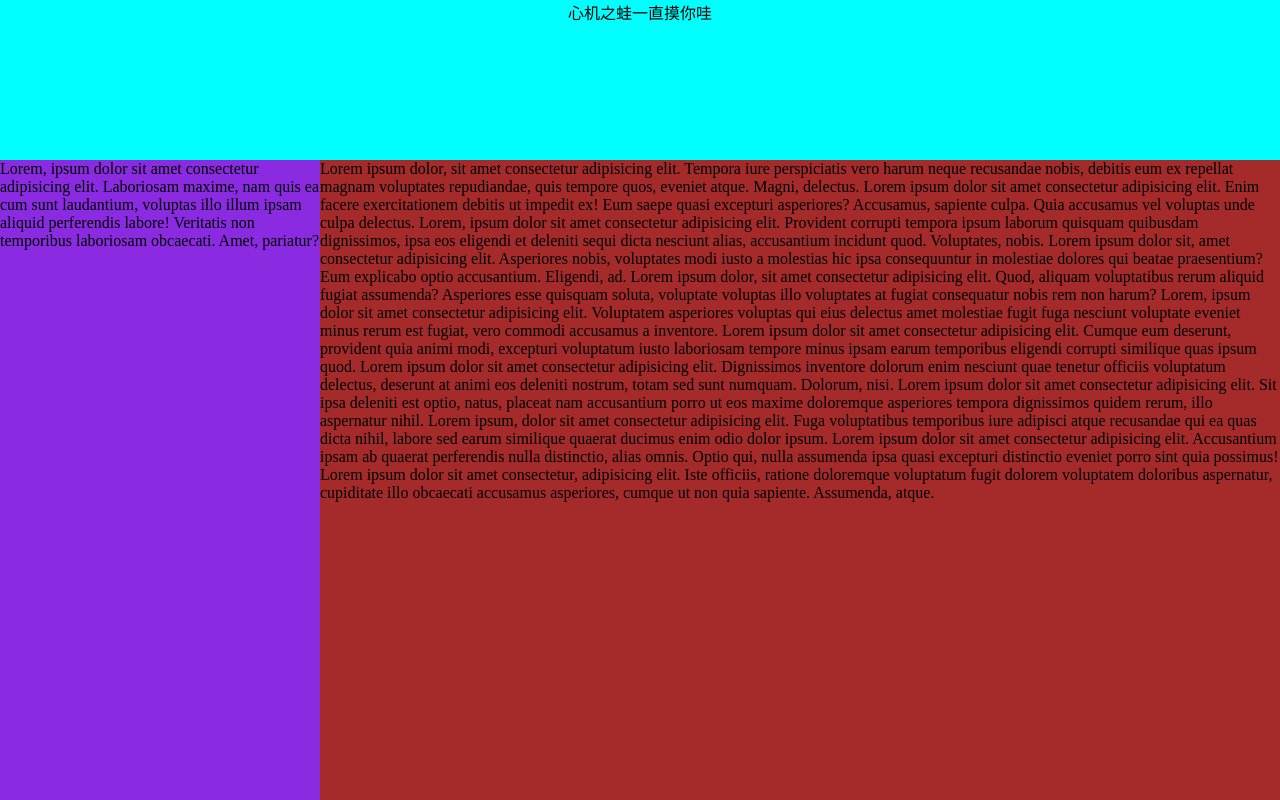
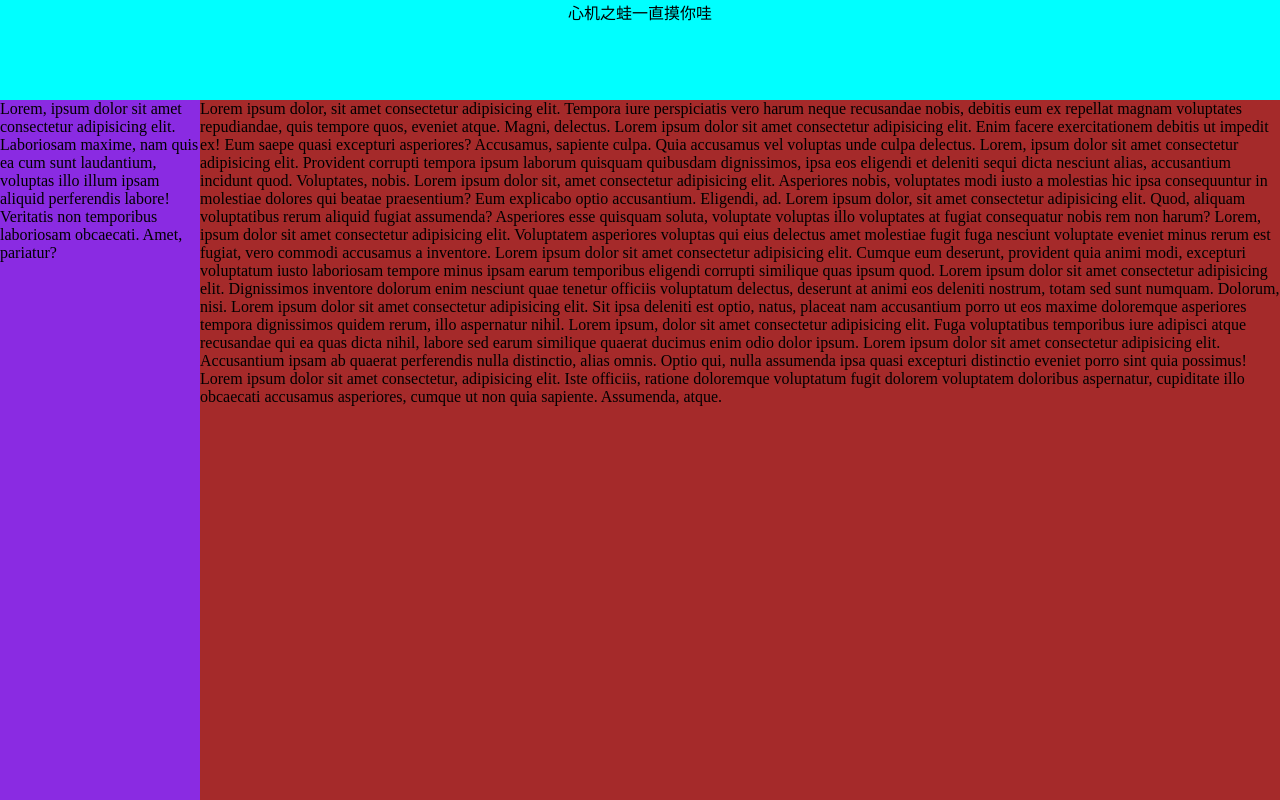
Before and after one commit to chenFBL/miao, a plain HTML site: page qq-mail-position.html in a window 1280 px wide. Drawn offline with Linux system fonts and the light colour scheme.

Commit message:
qq-mail-position.html

```diff
--- a/qq-mail-position.html
+++ b/qq-mail-position.html
@@ -16,27 +16,26 @@
 
     header {
       width: 100%;
-      height: 20%;
+      height: 100px;
       text-align: center;
       position: absolute;
       background-color: aqua;
     }
 
     div aside {
-      width: 25%;
-      height: 80%;
+      width: 200px;
+      top: 100px;
+      bottom: 0;
       position: absolute;
       background-color: blueviolet;
-      top: 20%;
     }
 
     div main {
-      width: 75%;
-      height: 80%;
+      left: 200px;
+      top: 100px;
+      bottom: 0;
       position: absolute;
       background-color: brown;
-      top: 20%;
-      left: 25%;
       overflow: auto;
     }
   </style>
```
